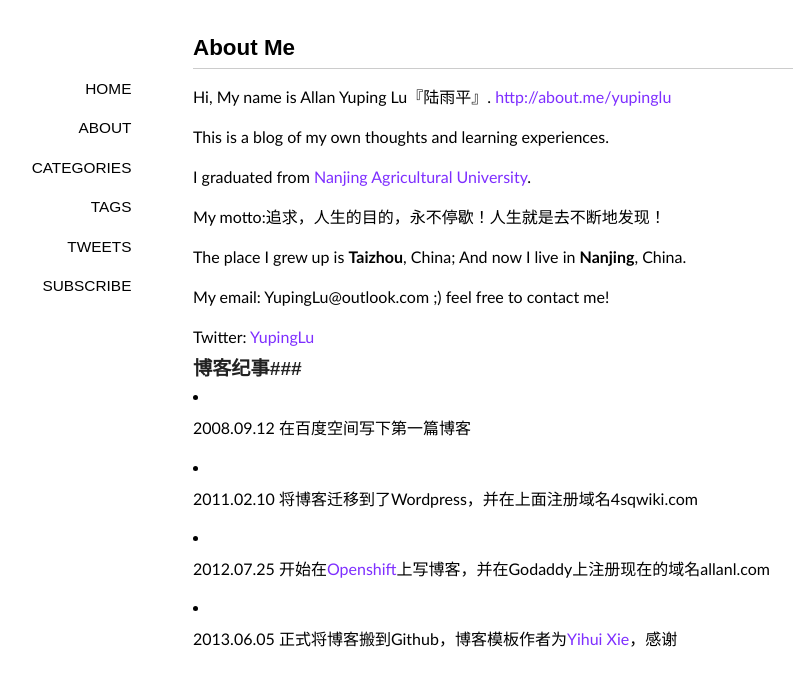
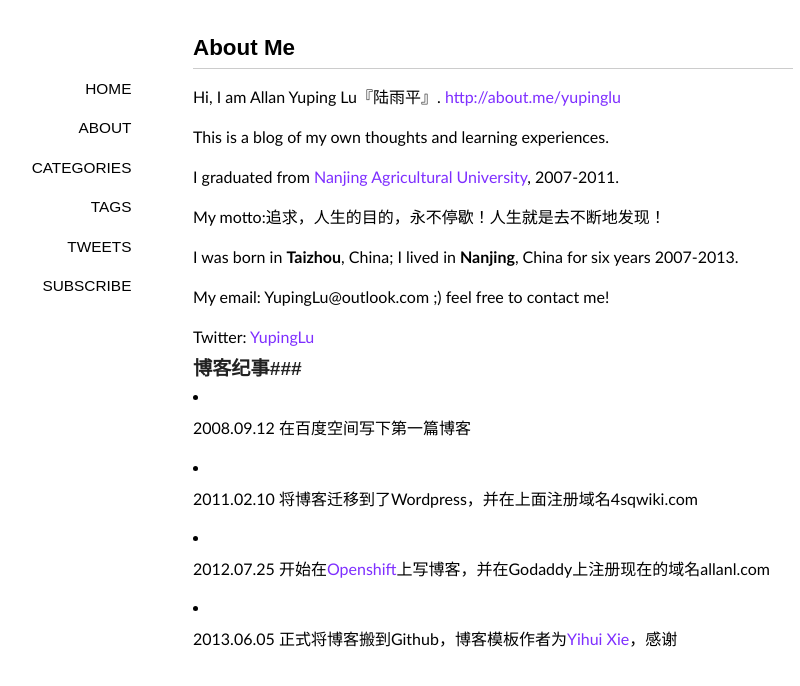
Before and after one commit to YupingLu/YupingLu.github.io, a Jekyll site: the page built from about/index.md, in a window 1280 px wide. Shown: the top 686 px of the page, without its empty margins (147-947 px from the left). Built offline with Jekyll 4.4.1, drawn with Linux system fonts in a browser that asks for light colours; some web fonts are replaced; Markdown is read by kramdown in place of the engine named in the settings; comment, search, counter and statistics services are not loaded.

Commit message:
about me

```diff
--- a/about/index.md
+++ b/about/index.md
@@ -4,15 +4,15 @@ title: About Me
 comments: yes
 ---
 
-Hi, My name is Allan Yuping Lu『陆雨平』. [http://about.me/yupinglu](http://about.me/yupinglu)
+Hi, I am Allan Yuping Lu『陆雨平』. [http://about.me/yupinglu](http://about.me/yupinglu)
 
 This is a blog of my own thoughts and learning experiences.
 
-I graduated from [Nanjing Agricultural University](http://english.njau.edu.cn/).
+I graduated from [Nanjing Agricultural University](http://english.njau.edu.cn/), 2007-2011.
 
 My motto:追求，人生的目的，永不停歇！人生就是去不断地发现！
 
-The place I grew up is __Taizhou__, China;  And now I live in __Nanjing__, China.
+I was born in __Taizhou__, China; I lived in __Nanjing__, China for six years 2007-2013.
 
 My email: YupingLu@outlook.com ;)  feel free to contact me!
 
```
